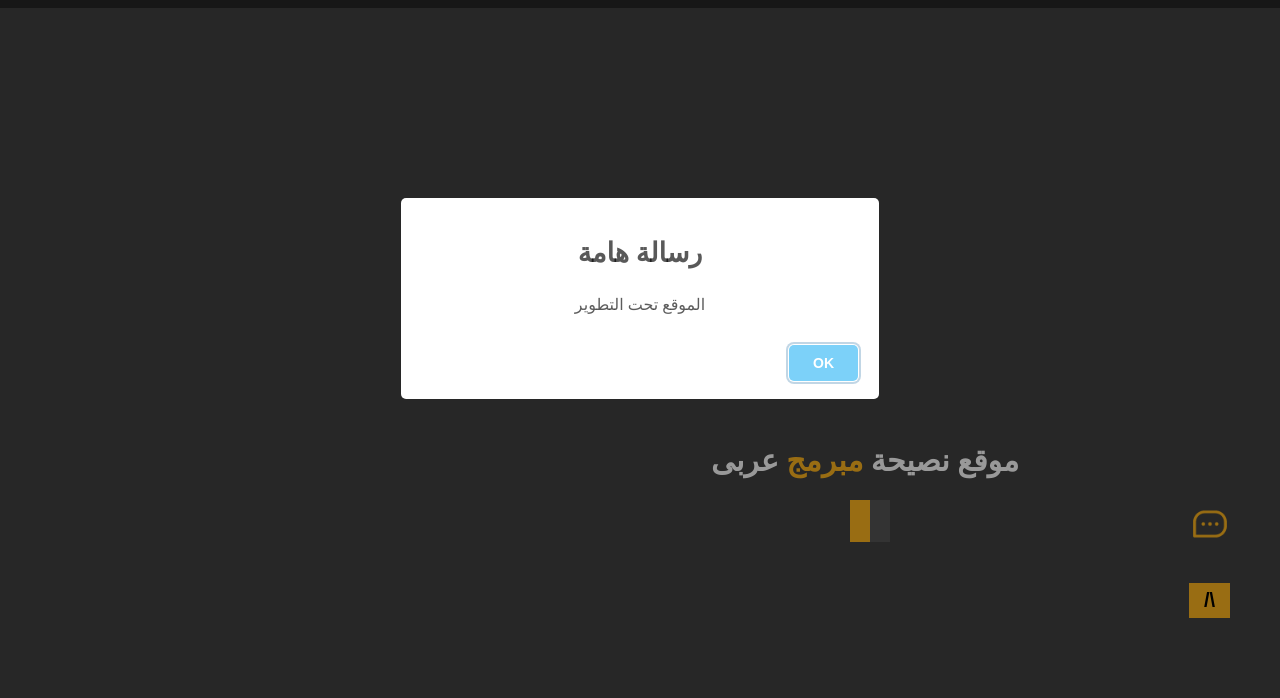
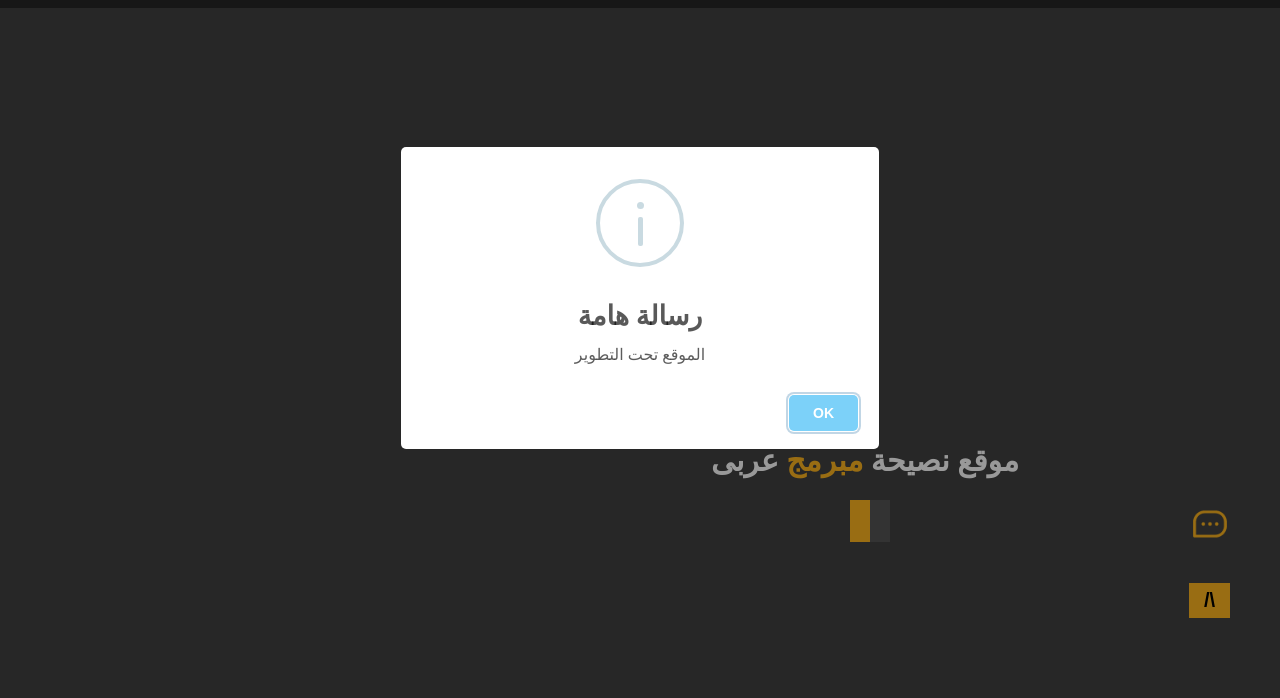
Before and after one commit to PASHAMESER/Article, a plain HTML site: page index.html in a window 1280 px wide. Shown: the part 102-800 px from the top of the page. Drawn offline with nearby package versions, Linux system fonts and the light colour scheme.

Commit message:
Update index.html

```diff
--- a/index.html
+++ b/index.html
@@ -132,7 +132,7 @@
     <!-- End Footer -->
     <script src="https://unpkg.com/sweetalert/dist/sweetalert.min.js"></script>
     <script>
-        swal("رسالة هامة", "الموقع تحت التطوير")
+        swal("رسالة هامة", "الموقع تحت التطوير","info")
     </script>
     <script src="./js/mian.js"></script>
 </body>
```
